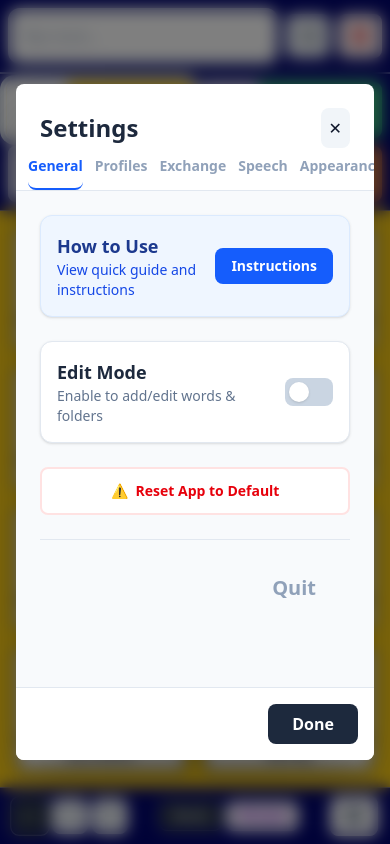
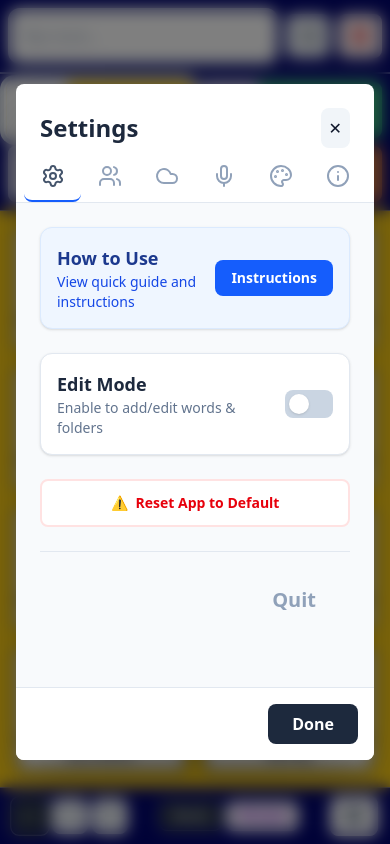
Before and after one commit to davisgulf7/tlc-easy-writer, a React (Vite) app: page / in a window 390 px wide. Both pictures are taken after a click on the button 354 px from the left and 816 px from the top of the page. Built offline with nearby package versions, Linux system fonts and the light colour scheme; the HTML template or start-up script is replaced by a standard one.

Commit message:
Refine Settings UI: Mobile icons, colored tabs, responsive Exchange layout

```diff
--- a/package.json
+++ b/package.json
@@ -11,6 +11,7 @@
   },
   "dependencies": {
     "clsx": "^2.1.1",
+    "lucide-react": "^0.562.0",
     "react": "^19.2.0",
     "react-dom": "^19.2.0",
     "tailwind-merge": "^3.4.0",
--- a/src/components/layout/InstructionsModal.tsx
+++ b/src/components/layout/InstructionsModal.tsx
@@ -24,7 +24,7 @@ export const InstructionsModal: React.FC<InstructionsModalProps> = ({ isOpen, on
                 <div className="flex-1 overflow-y-auto p-6 space-y-6 text-slate-600">
 
                     <section>
-                        <h3 className="text-lg font-bold text-slate-800 mb-2">🗣️ building Sentences</h3>
+                        <h3 className="text-lg font-bold text-slate-800 mb-2">🗣️ Building Sentences</h3>
                         <p>Tap icon cards to add them to the sentence bar. Tap the bar to speak the whole sentence.</p>
                     </section>
 
--- a/src/components/layout/SettingsModal.tsx
+++ b/src/components/layout/SettingsModal.tsx
@@ -5,6 +5,8 @@ import { InstructionsModal } from './InstructionsModal';
 import type { Profile } from '../../store/useStore';
 import { onlineContentService } from '../../services/onlineContentService';
 import type { OnlineSearchResult } from '../../services/onlineContentService';
+
+import { Settings, Users, Cloud, Mic, Palette, Info } from 'lucide-react';
 
 interface SettingsModalProps {
     isOpen: boolean;
@@ -66,36 +68,64 @@ export const SettingsModal: React.FC<SettingsModalProps> = ({ isOpen, onClose })
 
     if (!isOpen) return null;
 
+    const tabConfig: Record<SettingsTab, { label: string; icon: React.ElementType; color: string }> = {
+        general: { label: 'General', icon: Settings, color: 'text-slate-600' },
+        profiles: { label: 'Profiles', icon: Users, color: 'text-purple-600' },
+        online: { label: 'Exchange', icon: Cloud, color: 'text-sky-600' },
+        speech: { label: 'Speech', icon: Mic, color: 'text-pink-600' },
+        appearance: { label: 'Theme', icon: Palette, color: 'text-amber-600' },
+        credits: { label: 'Credits', icon: Info, color: 'text-teal-600' }
+    };
+
     return (
         <div className="fixed inset-0 z-50 flex items-center justify-center bg-black/50 backdrop-blur-sm p-4">
             <div className="bg-white rounded-2xl shadow-2xl w-full max-w-2xl h-[80vh] flex flex-col animate-in fade-in zoom-in duration-200 overflow-hidden">
 
                 {/* Header & Tabs */}
                 <div className="flex flex-col border-b border-slate-200">
-                    <div className="flex justify-between items-center p-6 pb-2">
+                    <div className="flex justify-between items-center p-6 pb-4">
                         <h2 className="text-2xl font-bold text-slate-800">Settings</h2>
                         <button onClick={onClose} className="p-2 bg-slate-100 rounded-full hover:bg-slate-200 transition-colors">
                             ✕
                         </button>
                     </div>
 
-                    <div className="flex px-3 gap-3 md:px-6 md:gap-6 overflow-x-auto no-scrollbar scroll-smooth">
-                        {(['general', 'profiles', 'online', 'speech', 'appearance', 'credits'] as const).map(tab => {
-                            const labels: Record<string, string> = {
-                                online: 'Exchange'
-                            };
+                    <div className="flex px-2 md:px-6 overflow-x-auto no-scrollbar scroll-smooth">
+                        {(Object.keys(tabConfig) as SettingsTab[]).map(tab => {
+                            const { icon: Icon, color, label } = tabConfig[tab];
+                            const isActive = activeTab === tab;
                             return (
                                 <button
                                     key={tab}
                                     onClick={() => setActiveTab(tab)}
                                     className={clsx(
-                                        "pb-3 text-sm font-bold capitalize transition-colors border-b-2 whitespace-nowrap flex-shrink-0",
-                                        activeTab === tab
-                                            ? "text-blue-600 border-blue-600"
-                                            : "text-slate-400 border-transparent hover:text-slate-600"
+                                        "flex-1 md:flex-none flex items-center justify-center gap-2 pb-3 px-3 md:px-4 border-b-2 transition-all min-w-[3.5rem]",
+                                        isActive
+                                            ? "border-blue-600"
+                                            : "border-transparent hover:bg-slate-50"
                                     )}
+                                    title={label}
                                 >
-                                    {labels[tab] || tab}
+                                    {/* Icon: Visible ONLY on mobile (hidden on md) */}
+                                    <Icon
+                                        size={24}
+                                        className={clsx(
+                                            "md:hidden",
+                                            isActive ? color : "text-slate-400"
+                                        )}
+                                    />
+
+                                    {/* Text: Visible ONLY on desktop (hidden on mobile) */}
+                                    {/* Wait, previous text was "hidden md:block".
+                                        User said: "The icons show up on the regular layout... the tabs run off the edge. They should only show up on the mobile version."
+                                        So Desktop = Text Only. Mobile = Icon Only.
+                                    */}
+                                    <span className={clsx(
+                                        "hidden md:block font-bold text-sm capitalize whitespace-nowrap",
+                                        isActive ? "text-blue-600" : "text-slate-400 hover:text-slate-600"
+                                    )}>
+                                        {label}
+                                    </span>
                                 </button>
                             );
                         })}
@@ -208,7 +238,7 @@ export const SettingsModal: React.FC<SettingsModalProps> = ({ isOpen, onClose })
 
                                 <div className="space-y-4">
                                     {/* Search Bar */}
-                                    <div className="flex gap-2">
+                                    <div className="flex flex-col md:flex-row gap-2">
                                         <input
                                             type="text"
                                             placeholder="Search profiles, phrases, vocab..."
@@ -233,7 +263,7 @@ export const SettingsModal: React.FC<SettingsModalProps> = ({ isOpen, onClose })
                                                     setIsSearching(false);
                                                 });
                                             }}
-                                            className="px-6 bg-sky-600 text-white rounded-lg font-bold hover:bg-sky-700 transition-colors"
+                                            className="w-full md:w-auto px-6 py-3 md:py-0 bg-sky-600 text-white rounded-lg font-bold hover:bg-sky-700 transition-colors"
                                         >
                                             {isSearching ? '...' : 'Search'}
                                         </button>
@@ -277,12 +307,12 @@ export const SettingsModal: React.FC<SettingsModalProps> = ({ isOpen, onClose })
 
                                         {!isSearching && searchResults.map(result => (
                                             <div key={result.id} className="bg-white p-4 rounded-xl border border-sky-100 shadow-sm flex flex-col gap-3">
-                                                <div className="flex justify-between items-start">
+                                                <div className="flex flex-col md:flex-row justify-between items-start gap-2">
                                                     <div>
-                                                        <h4 className="font-bold text-slate-800 text-lg">{result.title}</h4>
-                                                        <p className="text-sm text-slate-500 mb-1">by {result.author} • {result.downloads} downloads</p>
+                                                        <h4 className="font-bold text-slate-800 text-lg leading-tight">{result.title}</h4>
+                                                        <p className="text-sm text-slate-500 mb-1 mt-1">by {result.author} • {result.downloads} downloads</p>
                                                         <span className={clsx(
-                                                            "text-xs px-2 py-0.5 rounded uppercase font-bold tracking-wider",
+                                                            "text-xs px-2 py-0.5 rounded uppercase font-bold tracking-wider inline-block mt-1",
                                                             result.type === 'profile' && "bg-purple-100 text-purple-700",
                                                             result.type === 'phrase' && "bg-orange-100 text-orange-700",
                                                             result.type === 'vocabulary' && "bg-green-100 text-green-700"
```
Also changed, not shown: 1 other file (tests, documents, lock files or other folders).
